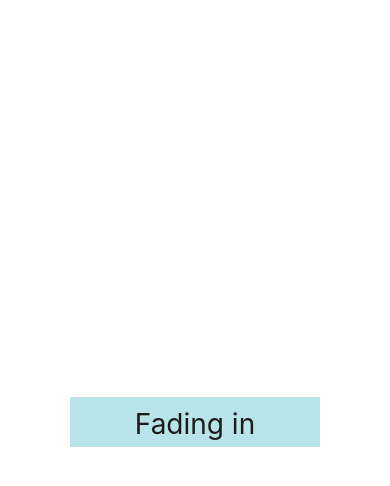
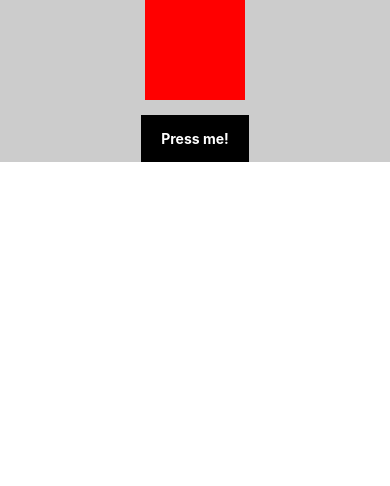
Before and after one commit to globus40000/rx-app, a React Native app: screen / in a window 390 px wide. Shown: the top 486 px of the page. Built offline with nearby package versions, Linux system fonts and the light colour scheme.

Commit message:
[guides] LayoutAnimation

```diff
--- a/App.js
+++ b/App.js
@@ -1,46 +1,64 @@
 import React from 'react';
-import { Animated, Text, View } from 'react-native';
+import {
+    NativeModules,
+    LayoutAnimation,
+    Text,
+    TouchableOpacity,
+    StyleSheet,
+    View,
+} from 'react-native';
 
-class FadeInView extends React.Component {
+const { UIManager } = NativeModules;
+
+UIManager.setLayoutAnimationEnabledExperimental &&
+UIManager.setLayoutAnimationEnabledExperimental(true);
+
+export default class App extends React.Component {
     state = {
-        fadeAnim: new Animated.Value(0) // Initial value for opacity: 0
-    }
+        w: 100,
+        h: 100,
+    };
 
-    componentDidMount() {
-        Animated.timing(                // Animate over time
-            this.state.fadeAnim,        // The animated value to drive
-            {
-                toValue: 1,             // Animate to opacity: 1 (opaque)
-                duration: 10000,        // Make it take a while
-            }
-        ).start();                      // Starts the animation
+    _onPress = () => {
+        // Animate the update
+        LayoutAnimation.spring();
+        this.setState({w: this.state.w + 60, h: this.state.h + 60});
     }
 
     render() {
-        let { fadeAnim } = this.state;
-
         return (
-            <Animated.View              // Special animatable View
-                style={{
-                    ...this.props.style,
-                    opacity: fadeAnim,  // Bind opacity to animated value
-                }}
-            >
-                {this.props.children}
-            </Animated.View>
+            <View style={styles.container}>
+                <View style={[styles.box, {width: this.state.w, height: this.state.h}]} />
+                <TouchableOpacity onPress={this._onPress}>
+                    <View style={styles.button}>
+                        <Text style={styles.buttonText}>Press me!</Text>
+                    </View>
+                </TouchableOpacity>
+            </View>
         );
     }
 }
 
-// You can then use your `FadeInView` in place of a `View` in your components:
-export default class App extends React.Component {
-    render() {
-        return (
-            <View style={{flex: 1, alignItems: 'center', justifyContent: 'center'}}>
-                <FadeInView style={{width: 250, height: 50, backgroundColor: 'powderblue'}}>
-                    <Text style={{fontSize: 28, textAlign: 'center', margin: 10}}>Fading in</Text>
-                </FadeInView>
-            </View>
-        )
-    }
-}
+const styles = StyleSheet.create({
+    container: {
+        //flex: 1,
+        alignItems: 'center',
+        justifyContent: 'center',
+        backgroundColor: '#ccc',
+    },
+    box: {
+        width: 200,
+        height: 200,
+        backgroundColor: 'red',
+    },
+    button: {
+        backgroundColor: 'black',
+        paddingHorizontal: 20,
+        paddingVertical: 15,
+        marginTop: 15,
+    },
+    buttonText: {
+        color: '#fff',
+        fontWeight: 'bold',
+    },
+});
```
